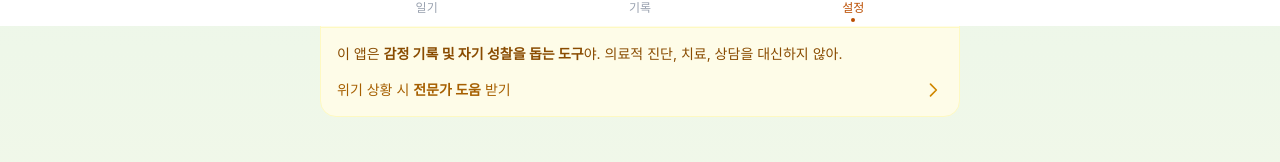
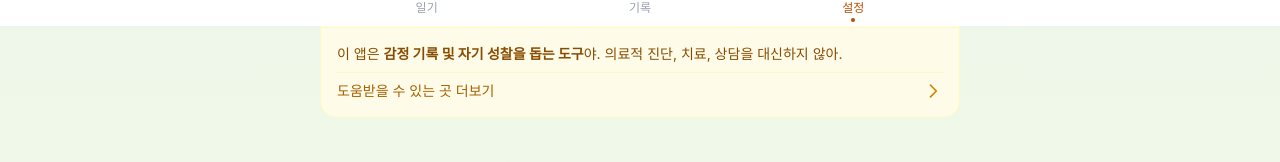
Before and after one commit to wrtn-edu-swu-bootcamp/project_42, a Next.js app: page /settings in a window 1280 px wide. Shown: the part 774-936 px from the top of the page. Built offline with nearby package versions, Linux system fonts and the light colour scheme.

Commit message:
Add clearer link text in disclaimer section

```diff
--- a/app/settings/page.tsx
+++ b/app/settings/page.tsx
@@ -198,9 +198,9 @@ export default function SettingsPage() {
             <p>
               이 앱은 <strong>감정 기록 및 자기 성찰을 돕는 도구</strong>야. 의료적 진단, 치료, 상담을 대신하지 않아.
             </p>
-            <div className="flex items-center justify-between pt-2">
+            <div className="flex items-center justify-between pt-2 border-t border-yellow-100 mt-2">
               <p className="text-yellow-700">
-                위기 상황 시 <strong>전문가 도움</strong> 받기
+                도움받을 수 있는 곳 더보기
               </p>
               <svg className="w-5 h-5 text-yellow-600" fill="none" stroke="currentColor" viewBox="0 0 24 24">
                 <path strokeLinecap="round" strokeLinejoin="round" strokeWidth={2} d="M9 5l7 7-7 7" />
```
